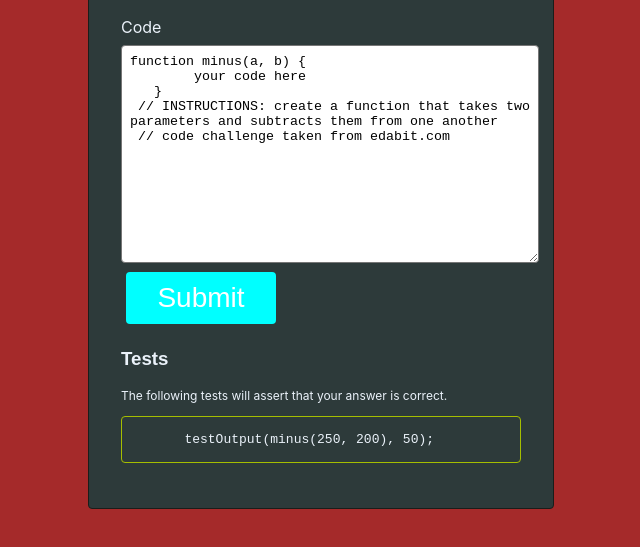
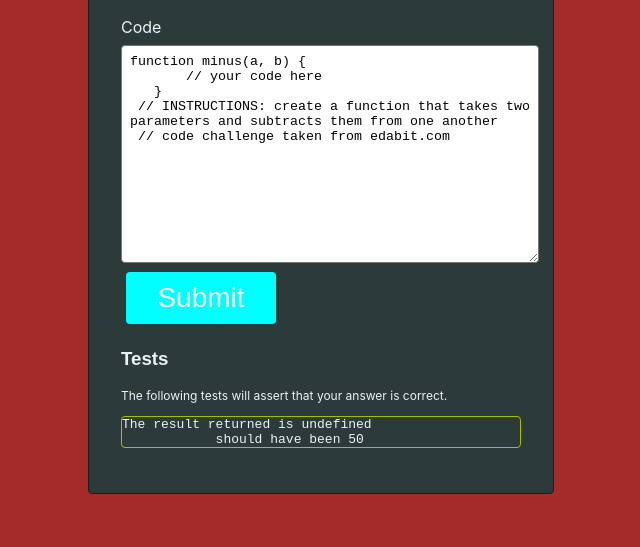
Before and after one commit to jamesnascimento1994/war-on-code, a plain HTML site: page index.html in a window 1280 px wide. Both pictures are taken after a click on the button "Submit". Shown: the part 191-738 px from the top of the page, without its empty margins (319-959 px from the left). Drawn offline with Linux system fonts and the light colour scheme; a web font is replaced by a local one.

Commit message:
got rid of alerts

```diff
--- a/index.html
+++ b/index.html
@@ -13,6 +13,7 @@
         <label for="code">Code</label><br/>
         <textarea name="code" id="code" cols="" rows=""></textarea>
         <button onclick="evaluateIt()">Submit</button>
+        <button class="next-challenge">Next Challenge</button>
         <br/>
 
         <h3>Tests</h3>
--- a/script.js
+++ b/script.js
@@ -1,9 +1,24 @@
+const codeInput = document.getElementById('code');
+const testDisplay = document.getElementById('tests');
 let testIndex = 0;
+let difficulty = document.querySelector('.difficulty');
+// let submitButton = document.querySelector('button');
+let nextChallengeButton = document.querySelector('.next-challenge');
+nextChallengeButton.addEventListener('click', theNextChallenge);
+function theNextChallenge() {
+    testIndex = testIndex + 1;
+    codeInput.value = challenges[testIndex].starterCode;
+	testDisplay.innerHTML = challenges[testIndex].test;
+	difficulty.innerHTML = challenges[testIndex].difficulty;
+    nextChallengeButton.style.display = 'none';
+    console.log(testIndex);
+    document.querySelector('button').innerText = 'Submit';
+}
 const challenges = [
 	{
 		difficulty: 'easiest',
 		starterCode: `function minus(a, b) {
-        your code here
+       // your code here
    }
  // INSTRUCTIONS: create a function that takes two parameters and subtracts them from one another
  // code challenge taken from edabit.com`,
@@ -62,22 +77,16 @@ const challenges = [
 ];
 
 window.evaluateIt = () => {
-	const codeInput = document.getElementById('code');
-
 	const concatenated = `${codeInput.value}
 
     function testOutput(actual, expected) {
         if (actual !== expected) {
-            alert(\`NOPE! $\{actual\}
-            should have been $\{expected} \`);
+            document.getElementById('tests').innerText = (\`The result returned is $\{actual\}
+            should have been $\{expected\} \`);
         } else {
-            alert("Correct!");
-            testIndex = testIndex + 1;
-            console.log(testIndex);
-            const testDisplay = document.getElementById('tests');
-    const codeInput = document.getElementById('code');
-            codeInput.value = challenges[testIndex].starterCode;
-		testDisplay.innerHTML = challenges[testIndex].test;
+            document.getElementById('tests').innerText = (\` $\{expected\} \`)
+            document.querySelector('button').innerText = 'Correct!';
+            nextChallengeButton.style.display = 'block';
         }
     }
     ${challenges[testIndex].test}`;
@@ -85,9 +94,6 @@ window.evaluateIt = () => {
 };
 
 function main() {
-	const testDisplay = document.getElementById('tests');
-    const codeInput = document.getElementById('code');
-    let difficulty = document.querySelector('.difficulty');
 	codeInput.value = challenges[testIndex].starterCode;
     testDisplay.innerHTML = challenges[testIndex].test;
     difficulty.innerHTML = challenges[testIndex].difficulty;
--- a/styles.css
+++ b/styles.css
@@ -19,6 +19,10 @@ button {
     cursor: pointer;
     margin: 5px;
     font-family: 'Langar', sans-serif;
+}
+
+.next-challenge {
+    display: none;
 }
 
 h1 {
```
